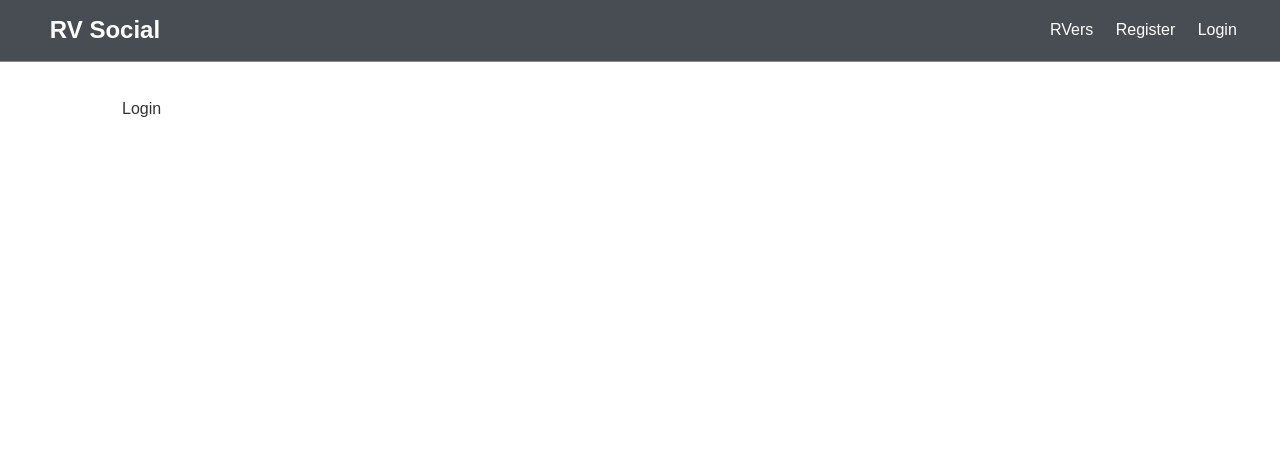
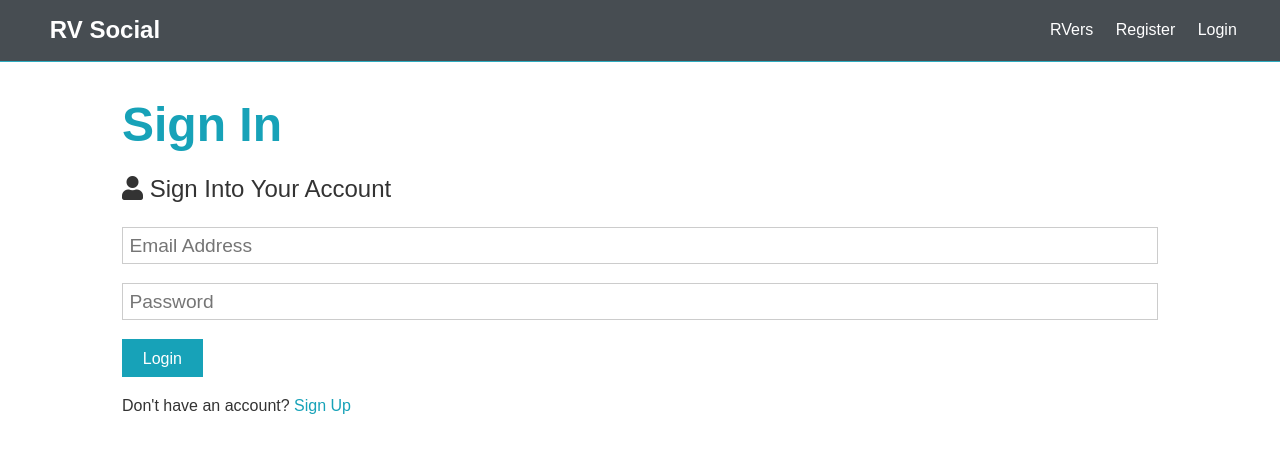
Before and after one commit to kphillips001/RVSocial, a React (Create React App) app in the folder client/: page /login in a window 1280 px wide. Shown: the top 452 px of the page. Built offline with nearby package versions, Linux system fonts and the light colour scheme; some icons are missing.

Commit message:
added login form

```diff
--- a/client/src/components/auth/Login.js
+++ b/client/src/components/auth/Login.js
@@ -1,10 +1,54 @@
-import React from 'react'
+import React, { useState } from 'react';
+import { Link } from 'react-router-dom';
 
 const Login = () => {
+  const [formData, setFormData] = useState({
+    email: '',
+    password: ''
+  });
+
+  const { email, password } = formData;
+
+  const onChange = e =>
+    setFormData({ ...formData, [e.target.name]: e.target.value });
+
+  const onSubmit = e => {
+    e.preventDefault();
+  }
+
   return (
-    <div>
-      Login
-    </div>
+    <>
+    <h1 className='large text-primary'>Sign In</h1>
+    <p className='lead'>
+      <i className='fas fa-user' /> Sign Into Your Account
+    </p>
+    <form className='form' onSubmit={e => onSubmit(e)}>
+      <div className='form-group'>
+        <input
+          type='email'
+          placeholder='Email Address'
+          name='email'
+          value={email}
+          onChange={onChange}
+          required
+        />
+      </div>
+      <div className='form-group'>
+        <input
+          type='password'
+          placeholder='Password'
+          name='password'
+          value={password}
+          onChange={onChange}
+          minLength='6'
+        />
+      </div>
+      <input type='submit' className='btn btn-primary' value='Login' />
+    </form>
+    <p className='my-1'>
+      Don't have an account? <Link to='/register'>Sign Up</Link>
+    </p>
+  </>
   )
 }
 
```
